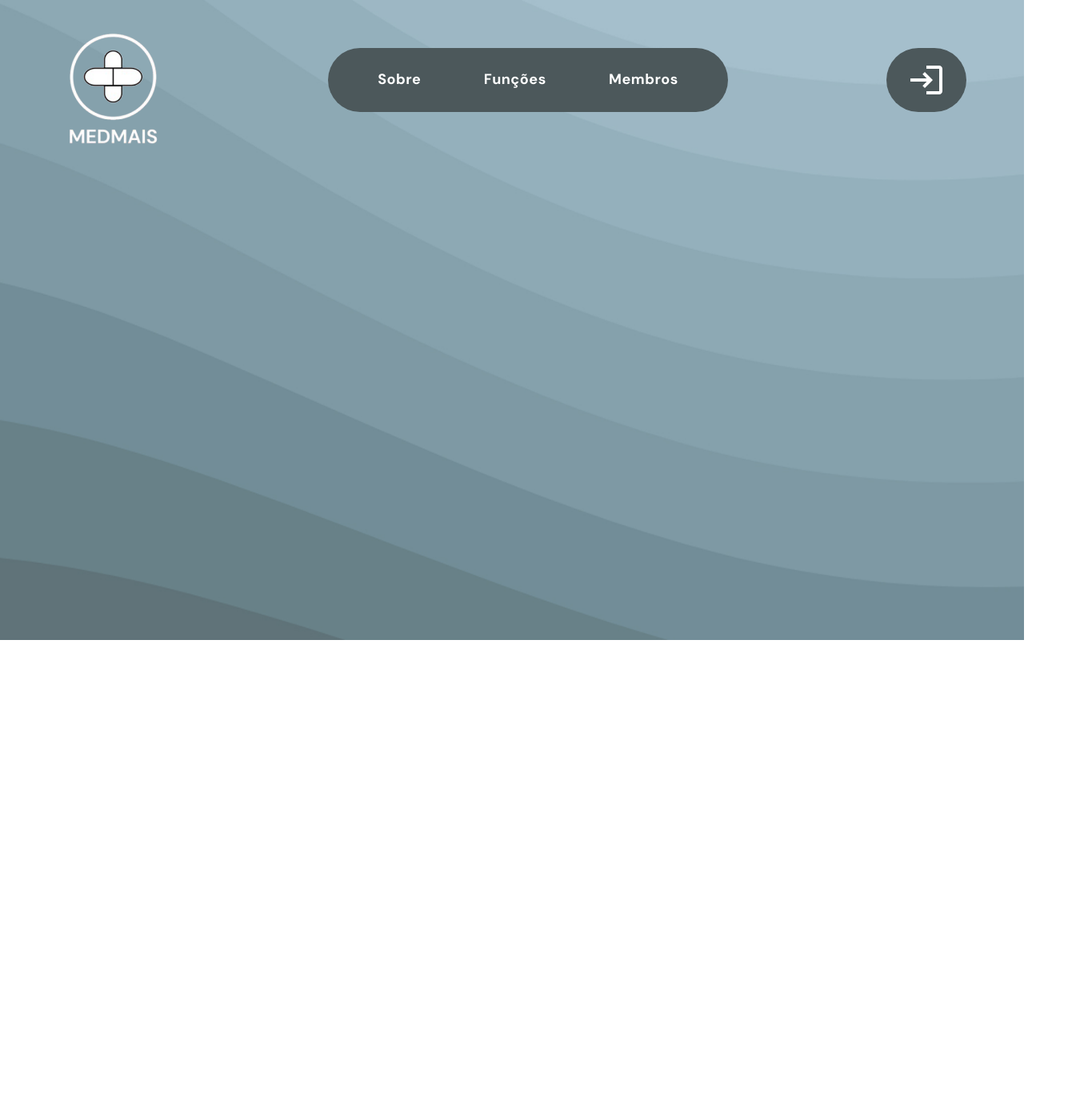
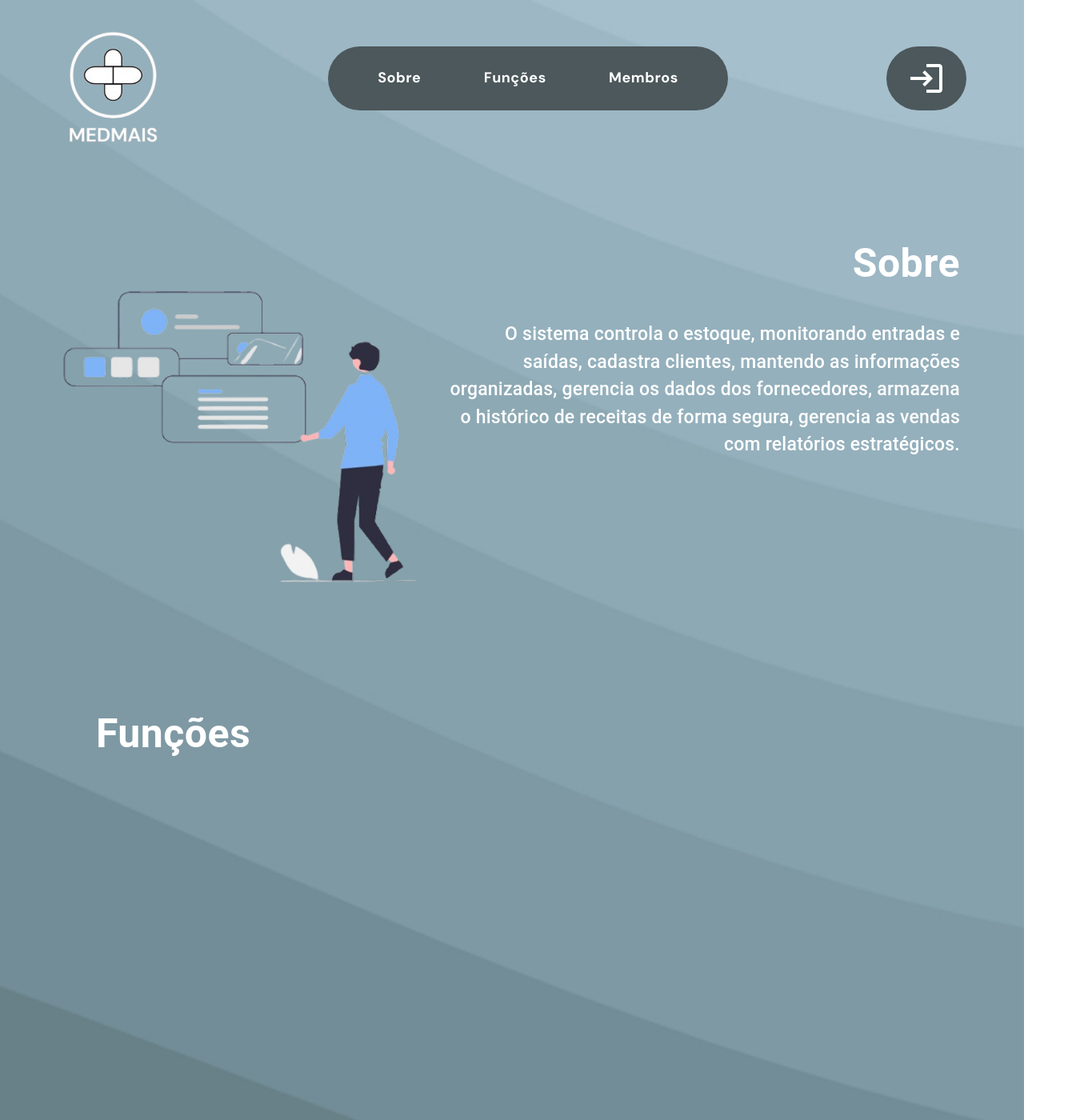
Before and after one commit to rTanure/eng-software-gestor-farmacia, a React (Vite) app in the folder client/FarmaciaApplicationFront/: page / in a window 1280 px wide. Shown: the top 1400 px of the page at 80% size, 1360 px wide, since content can reach past the window. Before the commit the page ends 800 px from the top, so only its background shows below. Built offline with nearby package versions, Linux system fonts and the light colour scheme.

Commit message:
Update-Pagina-Home-SobreEFunções

```diff
--- a/client/FarmaciaApplicationFront/src/pages/Home.jsx
+++ b/client/FarmaciaApplicationFront/src/pages/Home.jsx
@@ -17,7 +17,7 @@ const Home = () => {
         backgroundSize: 'cover',
         backgroundPosition: 'center',
         backgroundRepeat: 'no-repeat',
-        minHeight: '100vh',
+        minHeight: '200vh',
         border: 'none',
         margin: 0,
         padding: 0,
@@ -148,6 +148,105 @@ const Home = () => {
             </IconButton>
           </Box>
         </Box>
+        <Box
+          sx={{
+            width: '100%',
+            height: '65vh',
+            display: 'flex',
+            justifyContent: 'space-between',
+            flexDirection: 'row',
+            padding: '0 40px',
+            overflow: 'hidden',
+            mt: 12,
+          }}
+        >
+          <Box
+            sx={{
+              maxWidth: '50%',
+              height: 'auto',
+              display: 'flex',
+              justifyContent: 'center',
+              alignItems: 'center',
+            }}
+          >
+            <figure style={{ margin: 0, padding: 0, maxWidth: '100%', display: 'flex' }}>
+              <img
+                src="src/assets/Imagem1PaginaPrincipal.png"
+                alt="Imagem Principal"
+                style={{
+                  maxWidth: '100%',
+                  height: 'auto',
+                  objectFit: 'contain',
+                  display: 'block',
+                }}
+              />
+            </figure>
+          </Box>
+          <Box
+            sx={{
+              maxWidth: '50%',
+              height: 'auto',
+              display: 'flex',
+              justifyContent: 'start',
+              alignContent: 'flex-end',
+              flexDirection: 'column',
+              mr: 15,
+            }}
+          >
+            <Typography
+              className="Texto"
+              sx={{
+                textAlign: 'right',
+                fontSize: '50px',
+                fontWeight: 'bold',
+              }}
+            >
+              Sobre <br />
+            </Typography>
+            <Typography
+              className="Texto"
+              sx={{
+                textAlign: 'right',
+                fontSize: '23px',
+                fontWeight: 'medium',
+              }}
+            >
+              <br /> O sistema controla o estoque, monitorando entradas e saídas, cadastra clientes,
+              mantendo as informações organizadas, gerencia os dados dos fornecedores, armazena o
+              histórico de receitas de forma segura, gerencia as vendas com relatórios estratégicos.
+            </Typography>
+          </Box>
+        </Box>
+      </Box>
+      <Box
+        sx={{
+          width: '100%',
+          height: '65vh',
+          display: 'flex',
+          justifyContent: 'space-between',
+          flexDirection: 'row',
+          padding: '0 40px',
+          overflow: 'hidden',
+          mt: 10,
+        }}
+      >
+        <Box
+          sx={{
+            ml: 10,
+          }}
+        >
+          <Typography
+            className="Texto"
+            sx={{
+              textAlign: 'right',
+              fontSize: '50px',
+              fontWeight: 'bold',
+            }}
+          >
+            Funções
+          </Typography>
+        </Box>
+        <Box className="CarrosselIcones"></Box>
       </Box>
     </Box>
   );
```
Also changed, not shown: client/FarmaciaApplicationFront/src/assets/Imagem1PaginaPrincipal.png (added).
